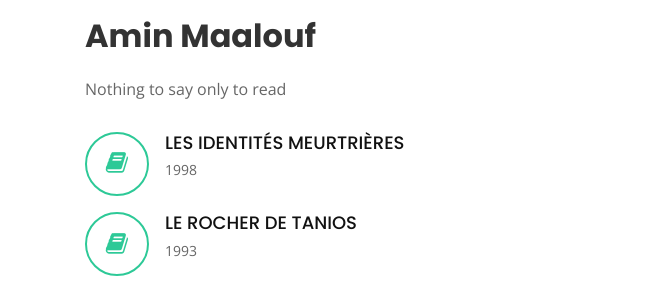
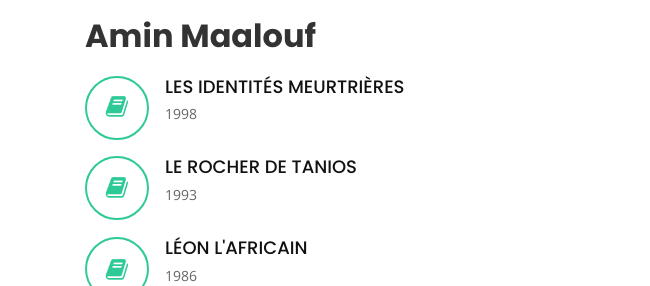
Before and after one commit to ldom1/domuniverse.github.io, a plain HTML site: page content/ideas/letters/letters.html in a window 1280 px wide. Shown: the part 201-487 px from the top of the page, 0-650 px from the left. Drawn offline with nearby package versions, Linux system fonts and the light colour scheme; grey boxes are pictures that could not be loaded.

Commit message:
update ideas

```diff
--- a/content/ideas/letters/letters.html
+++ b/content/ideas/letters/letters.html
@@ -82,9 +82,6 @@
 
           <div class="col-lg-6 content order-lg-1 order-2">
             <h2 class="title">Amin Maalouf</h2>
-            <p>
-              Nothing to say only to read
-            </p>
 
             <div class="icon-box wow fadeInUp">
               <div class="icon"><a href="#background"><i class="fa fa-book"></i></a></div>
```
